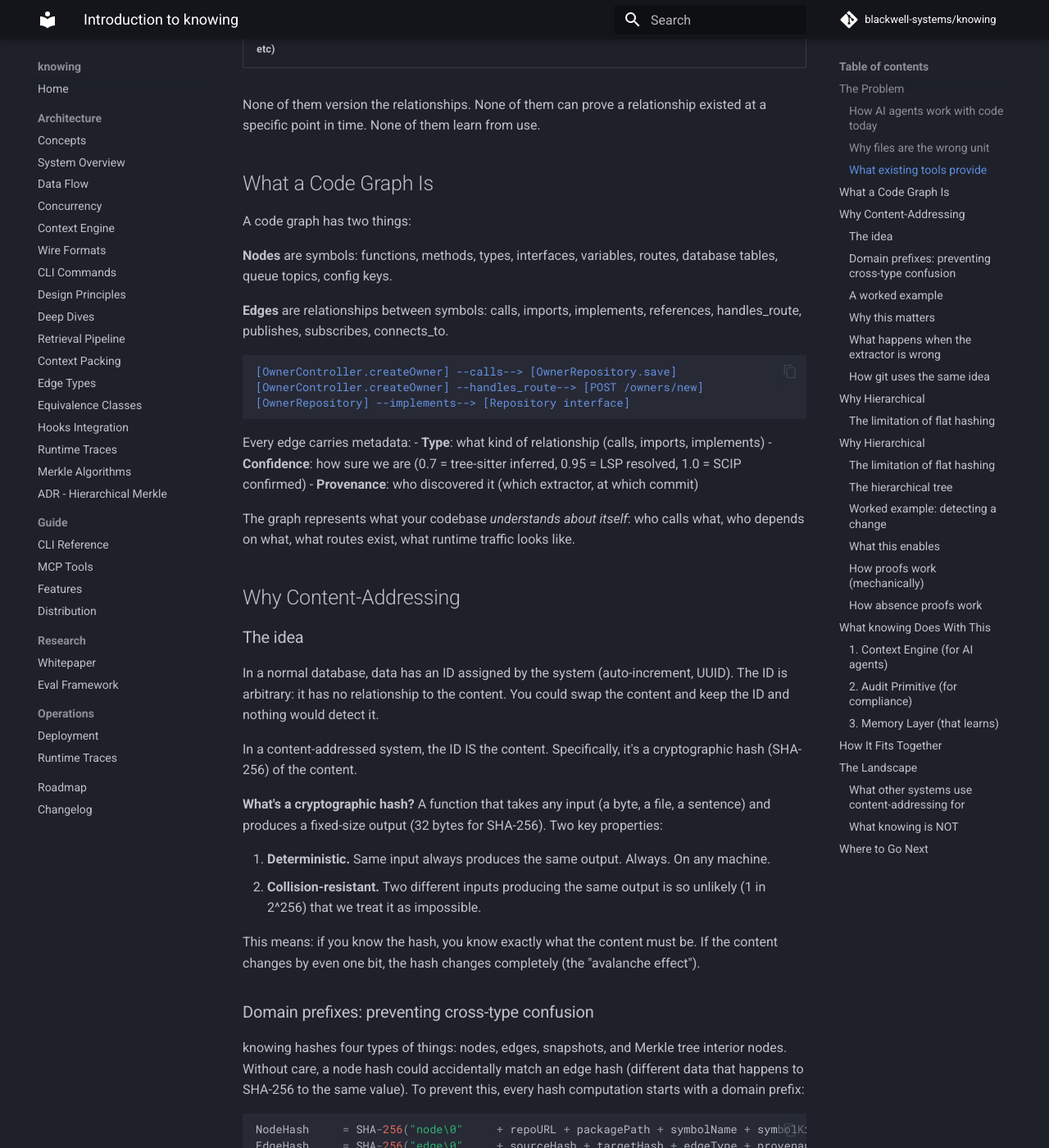
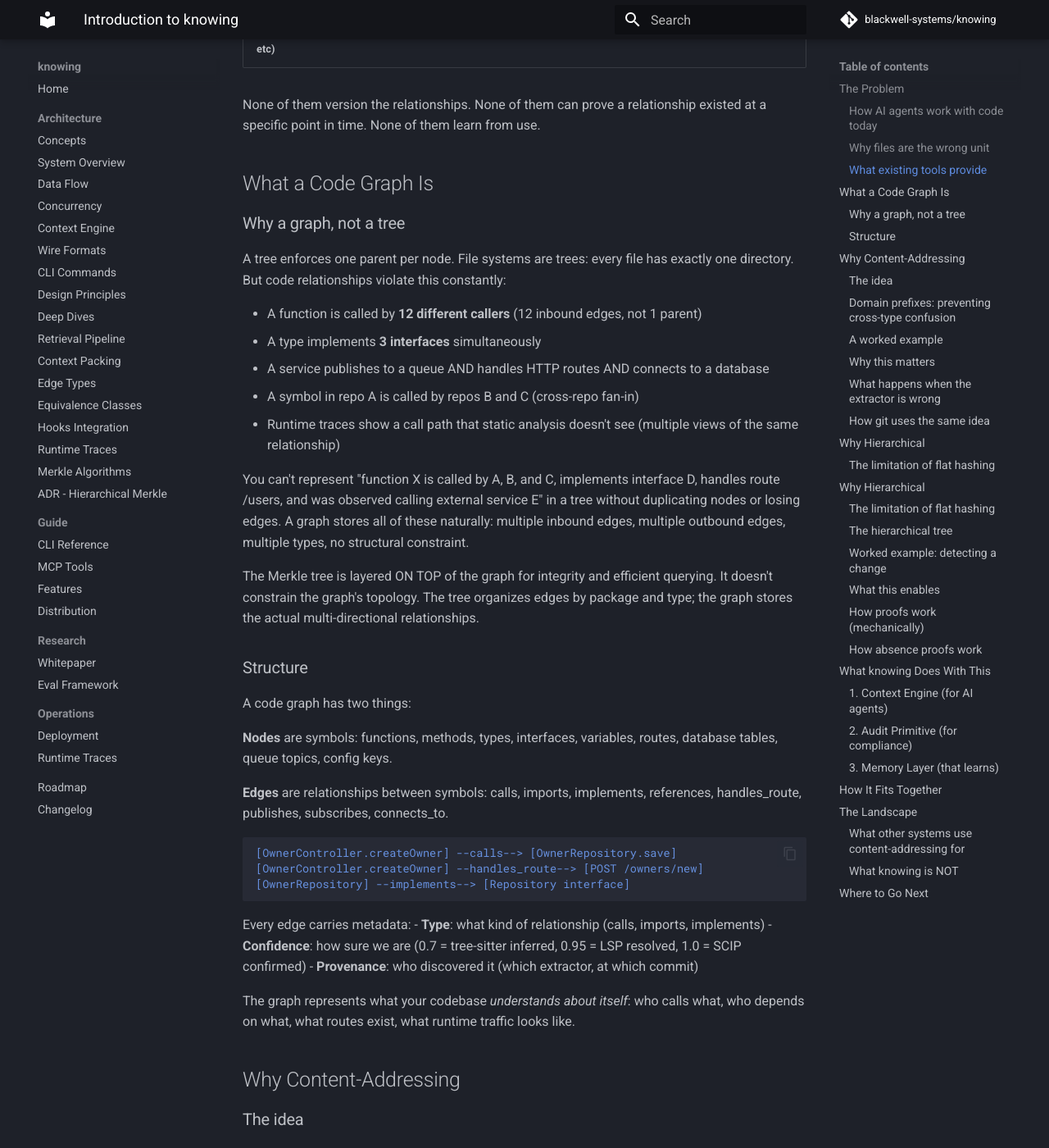
Before and after one commit to blackwell-systems/knowing, an MkDocs documentation site: the page built from docs/guide/introduction.md, in a window 1280 px wide and 1400 px high, scrolled down 1525 px. Shown: the whole window at 82% size. Built offline with MkDocs 1.6.1 and Material for MkDocs 9.7.7, drawn with Linux system fonts in a browser that asks for light colours; comment, search, counter and statistics services are not loaded.

Commit message:
docs: add 'why a graph, not a tree' to introduction
Explains why tree structure can't represent code relationships
(multiple callers, multiple interfaces, cross-repo fan-in) before
introducing graph structure. Clarifies that the Merkle tree is
layered on top for integrity, not a constraint on topology.

```diff
--- a/docs/guide/introduction.md
+++ b/docs/guide/introduction.md
@@ -44,6 +44,22 @@ When you ask "what's the blast radius of changing this function signature?", the
 None of them version the relationships. None of them can prove a relationship existed at a specific point in time. None of them learn from use.
 
 ## What a Code Graph Is
+
+### Why a graph, not a tree
+
+A tree enforces one parent per node. File systems are trees: every file has exactly one directory. But code relationships violate this constantly:
+
+- A function is called by **12 different callers** (12 inbound edges, not 1 parent)
+- A type implements **3 interfaces** simultaneously
+- A service publishes to a queue AND handles HTTP routes AND connects to a database
+- A symbol in repo A is called by repos B and C (cross-repo fan-in)
+- Runtime traces show a call path that static analysis doesn't see (multiple views of the same relationship)
+
+You can't represent "function X is called by A, B, and C, implements interface D, handles route /users, and was observed calling external service E" in a tree without duplicating nodes or losing edges. A graph stores all of these naturally: multiple inbound edges, multiple outbound edges, multiple types, no structural constraint.
+
+The Merkle tree is layered ON TOP of the graph for integrity and efficient querying. It doesn't constrain the graph's topology. The tree organizes edges by package and type; the graph stores the actual multi-directional relationships.
+
+### Structure
 
 A code graph has two things:
 
```
